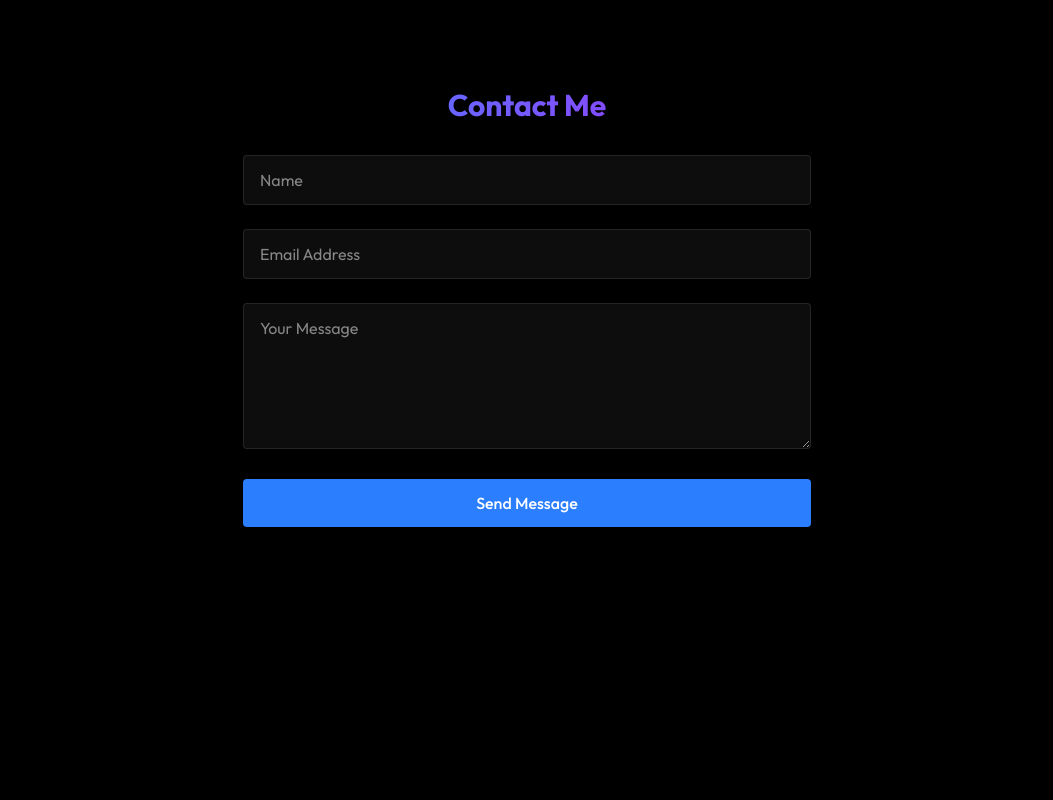
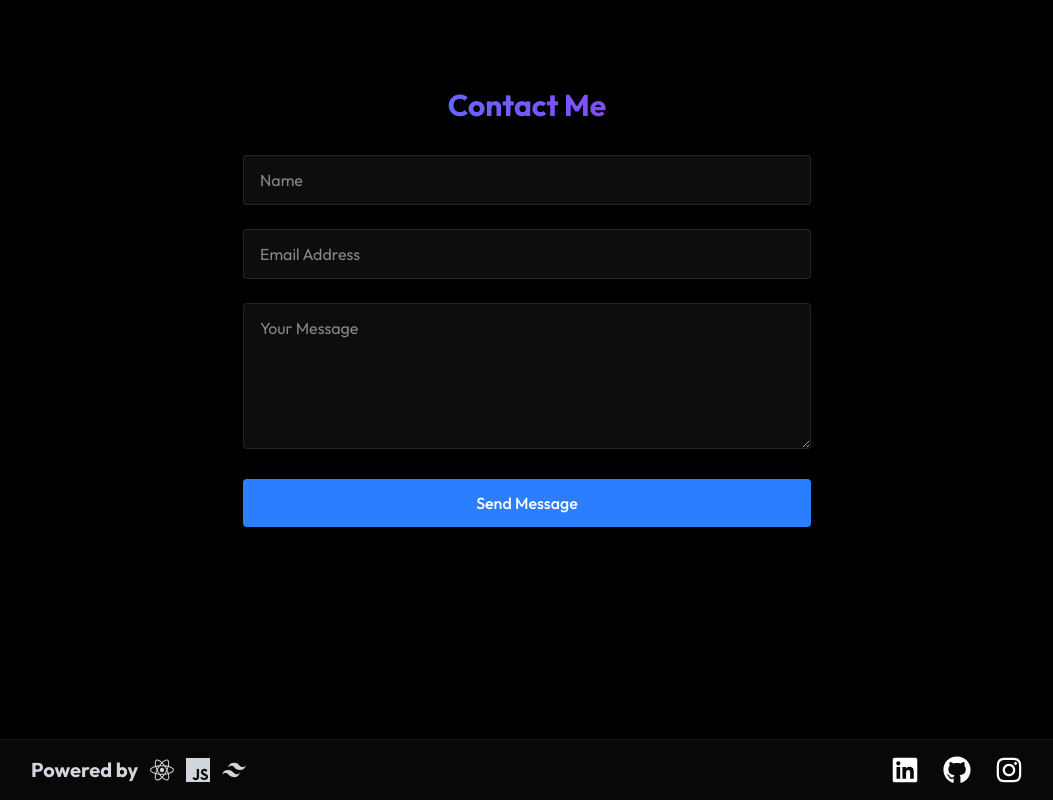
Before and after one commit to Bigmonterss/self-portfolio-project-2025, a React (Vite) app: page / in a window 1280 px wide. Shown: the part 3669-4469 px from the top of the page, without its empty margins (113-1166 px from the left). Before the commit the page ends 4376 px from the top, so only its background shows below. Built offline with nearby package versions, Linux system fonts and the light colour scheme.

Commit message:
FEAT: Added footer

```diff
--- a/index.html
+++ b/index.html
@@ -10,7 +10,7 @@
       rel="stylesheet"
     >
     <meta name="viewport" content="width=device-width, initial-scale=1.0" />
-    <title>Jayden Pham Portfolio</title>
+    <title>Jayden Pham - Portfolio</title>
   </head>
   <body>
     <div id="root"></div>
--- a/src/App.jsx
+++ b/src/App.jsx
@@ -8,6 +8,7 @@ import { About } from "./components/sections/About";
 import { Projects } from "./components/sections/Projects";
 import { Contact } from "./components/sections/Contact";
 import { AnimCursor }from "./components/AnimCursor";
+import { Footer } from "./components/Footer";
 import "./index.css";
 
 function App() {
@@ -28,6 +29,7 @@ function App() {
         <About/>
         <Projects/>
         <Contact/>
+        <Footer/>
       </div>
     </>
   )
--- /dev/null
+++ b/src/components/Footer.jsx
@@ -0,0 +1,48 @@
+import { FaLinkedin, FaGithub, FaInstagram, FaReact } from "react-icons/fa";
+import { SiTailwindcss, SiJavascript } from "react-icons/si";
+
+export const Footer = () => {
+  return (
+    <footer className="w-full bg-[rgba(10,10,10,0.8)] backdrop-blur-lg border-t border-white/5 shadow-lg mt-8">
+      <div className="max-w-5xl mx-auto px-4 py-4">
+        <div className="flex flex-col md:flex-row justify-between items-center space-y-4 md:space-y-0">
+          <a href="#home" className="text-xl font-bold text-white transition-all hover:scale-110">
+            <p className="flex items-center space-x-3 text-gray-300 justify-center md:justify-start">
+              <span>Powered by</span>
+              <FaReact size={24} />
+              <SiJavascript size={24} />
+              <SiTailwindcss size={24} />
+            </p>
+          </a>
+
+          <div className="flex items-center space-x-6 text-white justify-center">
+            <a
+              href="https://www.linkedin.com/in/jayden-pham-6043812b5/"
+              target="_blank"
+              rel="noopener noreferrer"
+              className="hover:-translate-y-0.5 transition-all hover:text-blue-500"
+            >
+              <FaLinkedin size={28} />
+            </a>
+            <a
+              href="https://github.com/Bigmonterss"
+              target="_blank"
+              rel="noopener noreferrer"
+              className="hover:-translate-y-0.5 transition-all hover:text-blue-500"
+            >
+              <FaGithub size={28} />
+            </a>
+            <a
+              href="https://www.instagram.com/bigmonters/"
+              target="_blank"
+              rel="noopener noreferrer"
+              className="hover:-translate-y-0.5 transition-all hover:text-blue-500"
+            >
+              <FaInstagram size={28} />
+            </a>
+          </div>
+        </div>
+      </div>
+    </footer>
+  );
+};
```
